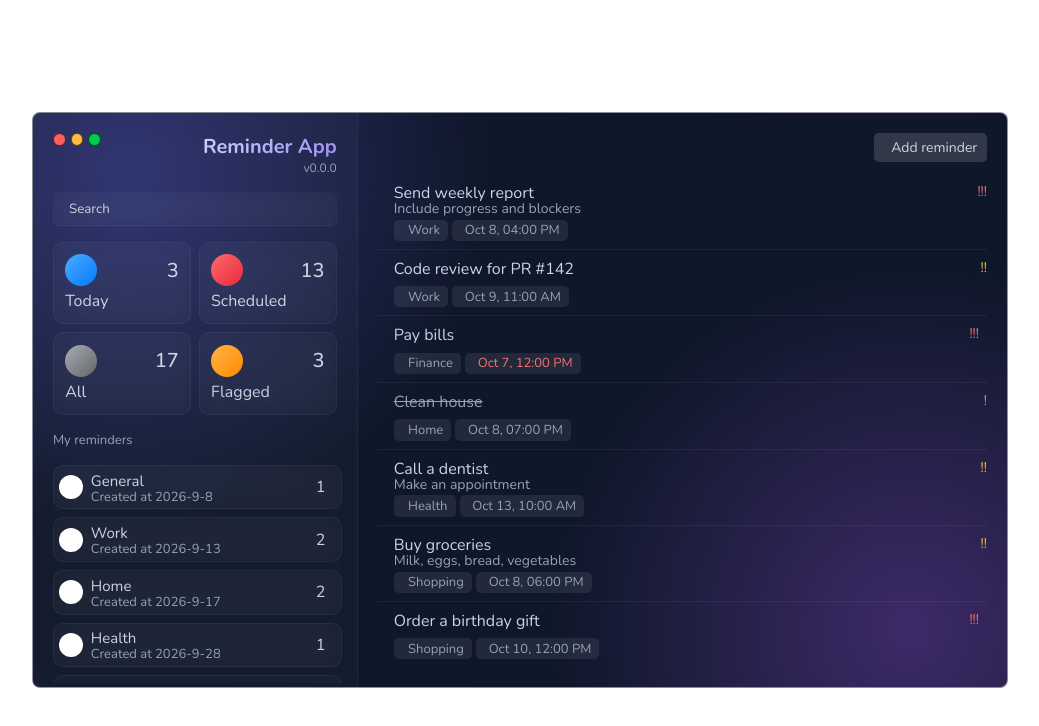
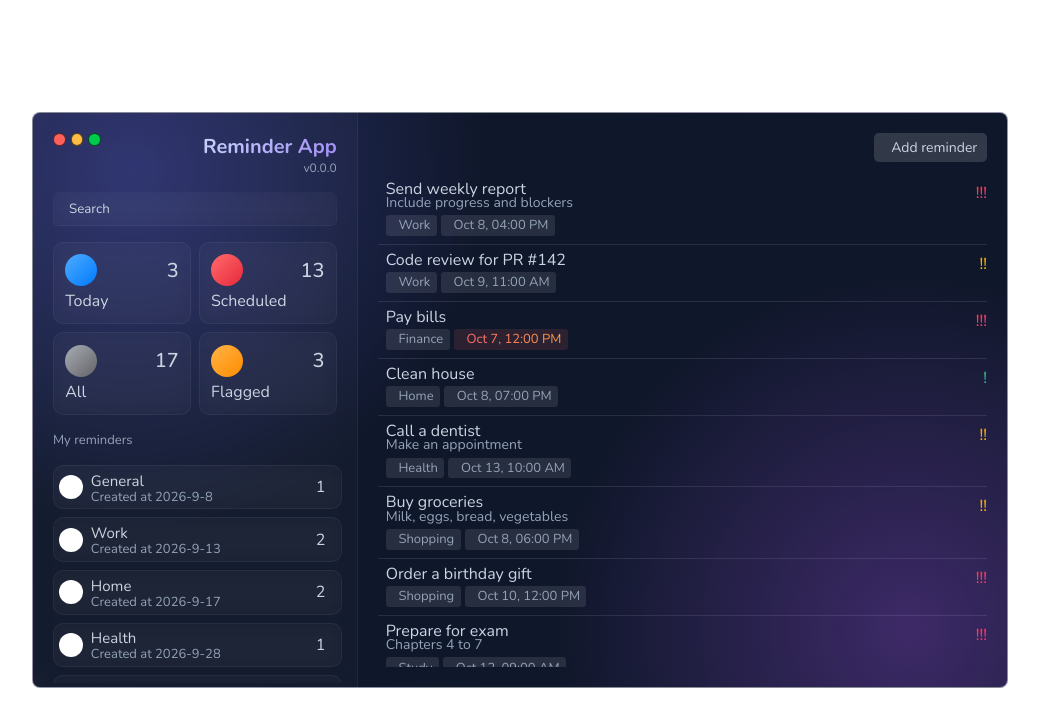
Before and after one commit to just-edd/remindr, a React (Vite) app in the folder web/: page / in a window 1280 px wide. Shown: the top 726 px of the page, without its empty margins (120-1159 px from the left). Built offline with nearby package versions, Linux system fonts and the light colour scheme; a web font is replaced by a local one.

Commit message:
feat: reminder card

```diff
--- a/web/src/components/ReminderCard.tsx
+++ b/web/src/components/ReminderCard.tsx
@@ -1,10 +1,16 @@
 import { useRemindersContext } from "../context/RemindersContext";
-import type { Reminder } from "../types/reminder";
+import type { Priority, Reminder } from "../types/reminder";
 
 const PRIORITY_MARKS: Record<string, string> = {
     low: '!',
     medium: '!!',
     high: '!!!'
+};
+
+export const PRIORITY_GRADIENTS: Record<Priority, [string, string]> = {
+    low:    ['#34c759', '#30b0c7'],
+    medium: ['#ff9500', '#ffcc00'],
+    high:   ['#ff3b30', '#ff2d92'],
 };
 
 const formatDue = (date: Date) =>
@@ -20,35 +26,31 @@ const ReminderCard: React.FC<{ data: Reminder }> = ({ data }) => {
 
     const category = categories.find(c => c.id === data.categoryId);
     const overdue = !data.done && !!data.dueAt && data.dueAt < new Date();
+
     const mark = PRIORITY_MARKS[data.priority];
+    const [color1, color2] = PRIORITY_GRADIENTS[data.priority];
 
     return (
-        <div className={`reminder ${data.done ? 'done' : ''}`}>
+        <div className="reminder" style={{ '--cat-color': category?.color } as React.CSSProperties }>
             <div className="left-side">
-                <button type="button" onClick={() => toggleDone(data)}>
-                    { !data.done
-                        ? <i className="hgi hgi-stroke hgi-rounded hgi-circle"></i>
-                        : <i className="hgi hgi-stroke hgi-rounded hgi-checkmark-circle-02"></i>
-                    }
-                </button>
-
+                <i className="hgi hgi-stroke hgi-rounded hgi-circle"></i>
                 <div className="description">
                     <p>{data.title}</p>
-                    {data.note && <span className="note">{data.note}</span>}
+                    {data.note && <span>{data.note}</span>}
 
                     {(category || data.dueAt) && (
                         <div className="meta">
                             {category && (
-                                <span className="chip">
-                                    <i className={`${category.icon}`} style={{ backgroundImage: category.color }} />
-                                    {category.name}
-                                </span>
+                                <div className="chip">
+                                    {category.icon && <i className={category.icon}></i>}
+                                    <p>{category.name}</p>
+                                </div>
                             )}
                             {data.dueAt && (
-                                <span className={overdue ? 'due overdue' : 'due'}>
-                                    <i className="hgi hgi-stroke hgi-rounded hgi-calendar-03" />
-                                    {formatDue(data.dueAt)}
-                                </span>
+                                <div className={`chip due ${overdue ? 'overdue' : ''}`}>
+                                    <i className="hgi hgi-stroke hgi-rounded hgi-calendar-03"></i>
+                                    <p>{formatDue(data.dueAt)}</p>
+                                </div>
                             )}
                         </div>
                     )}
@@ -56,8 +58,8 @@ const ReminderCard: React.FC<{ data: Reminder }> = ({ data }) => {
             </div>
 
             <div className="right-side">
-                {mark && <span className={`priority ${data.priority}`}>{mark}</span>}
-                {data.flagged && <i className="hgi hgi-stroke hgi-rounded hgi-flag-01 flag" />}
+                {data.flagged && <i className="hgi hgi-stroke hgi-rounded hgi-flag-02"></i>}
+                <p className="priority-level" style={{ '--color1': color1, '--color2': color2 } as React.CSSProperties } >{mark}</p>
             </div>
         </div>
     )
--- a/web/src/styles/dashboard.css
+++ b/web/src/styles/dashboard.css
@@ -53,105 +53,93 @@ section main {
 }
 
 /* Reminder */
-section main .reminder:last-child { border-bottom: none; }
-section main .reminder {
-    border-bottom: solid 1px rgba(255, 255, 255, 0.06);
+.reminder {
     color: var(--color-text);
+    padding: 0.5rem 0;
     display: flex;
     justify-content: space-between;
     align-items: flex-start;
-    padding: 0.5rem 0;
+    &:not(:last-child) {
+        border-bottom: solid 1px rgba(255, 255, 255, 0.1);
     }
 
-section main .reminder .left-side button {
-    background: none;
-    outline: none;
-    border: none;
-    cursor: pointer;
+    .left-side {
+        display: flex;
+        gap: 0.5rem;
+
+        i {
+            font-size: 13px;
         }
 
-section main .reminder .left-side button i {
-    background: linear-gradient(135deg, #a78bfa, #60a5fa);
-    -webkit-background-clip: text;
+        .description {
+            display: flex;
+            flex-direction: column;
+            gap: 0rem;
+            line-height: 0.9rem;
+
+            span {
+                color: var(--color-text-muted);
+                font-size: 14px;
+            }
+        }
+    }
+
+    .right-side {
+        display: inline-flex;
+        align-items: center;
+        gap: 0.3rem;
+        font-weight: 500;
+
+        .priority-level {
+            background: linear-gradient(135deg, var(--color1), var(--color2));
+            color: transparent;
+            background-clip: text;
+            -webkit-text-fill-color: transparent;
+        }
+
+        i {
+            background: linear-gradient(135deg, #ffc233, #ff9500);
+            color: transparent;
+            background-clip: text;
+            -webkit-text-fill-color: transparent;
+            font-weight: 600;
+        }
+    }
+
+    .meta {
+        margin-top: 0.3rem;
+        font-size: 13px;
+        display: inline-flex;
+        gap: 0.25rem;
+        align-self: flex-start;
+
+        .chip {
+            display: inline-flex;
+            align-items: center;
+            gap: 0.4rem;
+            font-size: 13px;
+            color: var(--color-text-muted);
+            background: rgba(255, 255, 255, 0.1);
+            padding: 0.2rem 0.4rem;
+            border-radius: 0.2rem;
+
+            &:not(.due) i {
+                background: var(--cat-color);
                 background-clip: text;
                 color: transparent;
                 -webkit-text-fill-color: transparent;
             }
 
-section main .reminder.done .left-side button i {
-    background: linear-gradient(135deg, #34d399, #22c55e);
+            &.overdue {
+                background: rgba(255, 107, 107, 0.12);
+
+                i, p {
+                    background: linear-gradient(90deg, #ff6b6b, #ff9f43);
+                    background-clip: text;
                     -webkit-background-clip: text;
-    background-clip: text;
-    color: transparent;
                     -webkit-text-fill-color: transparent;
                 }
-
-section main .reminder .left-side {
-    display: flex;
-    align-items: center;
-    gap: 1rem;
             }
-
-section main .reminder .left-side .description {
-    display: flex;
-    flex-direction: column;
-    justify-content: center;
-    font-size: 16px;
         }
-section main .reminder .left-side .description .note {
-    font-size: 14px;
-    color: var(--color-text-muted);
-    line-height: 0.6rem;
     }
-
-section main .reminder .right-side {
-    display: flex;
-    align-items: center;
-    gap: 0.5rem;
-    font-size: 14px;
 }
-
-section main .reminder .meta {
-    display: flex;
-    align-items: center;
-    gap: 0.25rem;
-    margin-top: 0.4rem;
-    font-size: 13px;
-    color: var(--color-text-muted);
-}
-
-section main .reminder .chip {
-    display: inline-flex;
-    align-items: center;
-    gap: 0.4rem;
-    padding: 0.1rem 0.5rem;
-    border-radius: 0.3rem;
-    background: rgba(255, 255, 255, 0.08);
-}
-
-section main .reminder .chip i {
-    -webkit-background-clip: text;
-    background-clip: text;
-    color: transparent;
-    -webkit-text-fill-color: transparent;
-}
-
-section main .reminder .due {
-    padding: 0.1rem 0.5rem;
-    border-radius: 0.3rem;
-    background: rgba(255, 255, 255, 0.08);
-    display: flex;
-    align-items: center;
-    gap: 0.3rem;
-}
-
-section main .reminder .due.overdue { color: #f87171; }
-section main .reminder .priority.high { color: #f87171; }
-section main .reminder .priority.medium { color: #fbbf24; }
-section main .reminder .priority.low { color: var(--color-text-muted); }
-section main .reminder .flag { color: #fbbf24; }
-
-section main .reminder.done .description p {
-    text-decoration: line-through;
-    color: var(--color-text-muted);
-}
```
Lines whose indentation alone changed are shown as unchanged.
